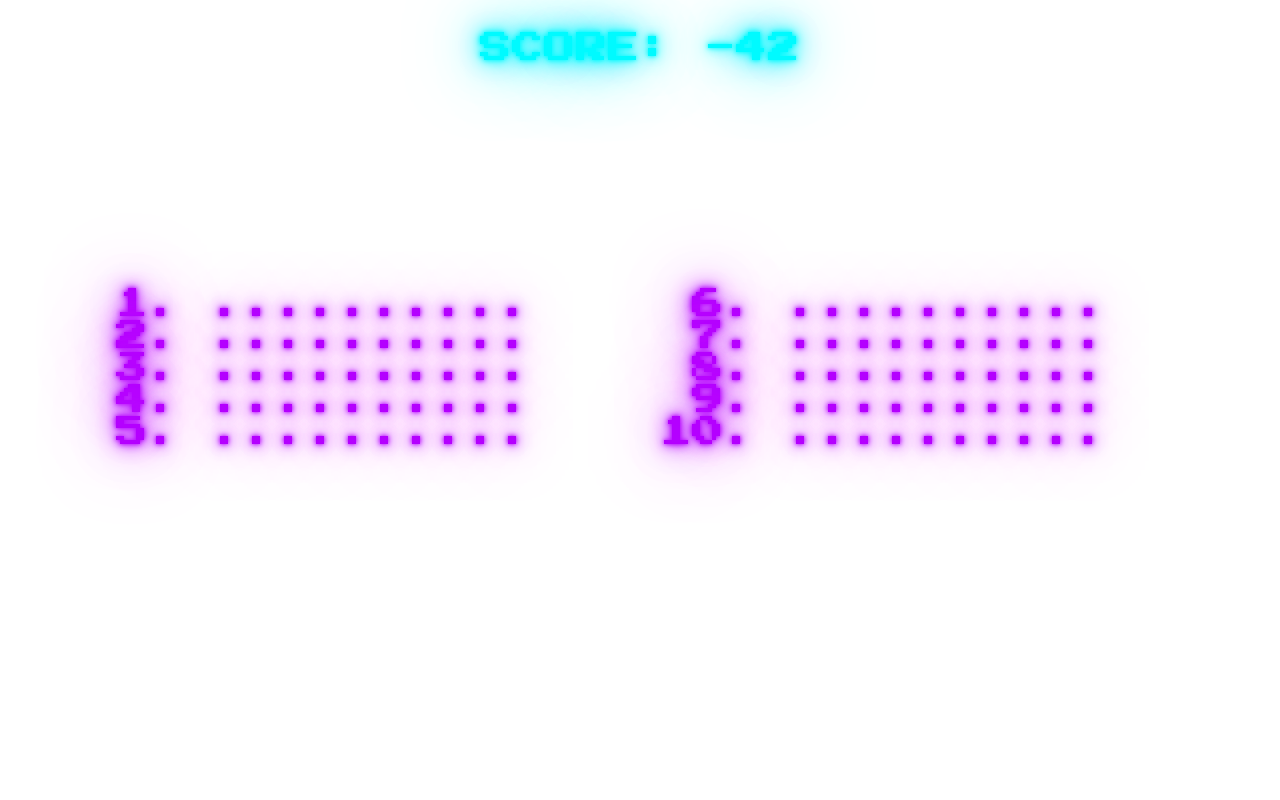
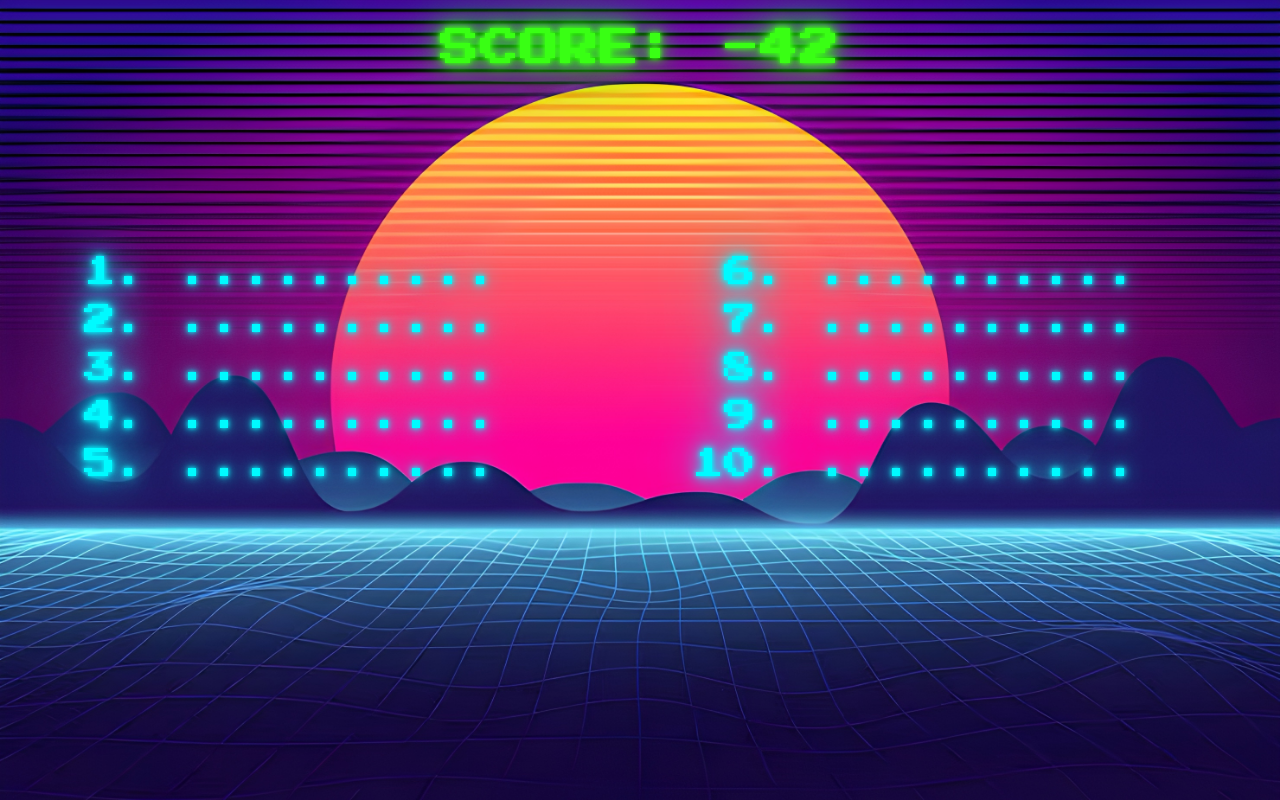
Before and after one commit to ml0uise/INSA-Prog-Web-Projet, a plain HTML site: page Project/death.html in a window 1280 px wide. Drawn offline with Linux system fonts and the light colour scheme.

Commit message:
Added background

```diff
--- a/Project/assets/death.css
+++ b/Project/assets/death.css
@@ -13,17 +13,18 @@
 
 #score {
     font-family: 'Press Start 2P', cursive;
-    font-size: 2em;
-    color: #00faff;
+    font-size: 2.5rem;
     text-transform: uppercase;
+
+    color: #39ff14; /* Neon Green */
 
     /* Neon Glow Layers */
     text-shadow:
-    0 0 4px #00faff,
-    0 0 10px #00faff,
-    0 0 20px #00faff,
-    0 0 40px #00e1ff,
-    0 0 80px #00e1ff;
+    0 0 4px  #39ff14,
+    0 0 10px #39ff14,
+    0 0 20px #39ff14,
+    0 0 40px #00ff00,
+    0 0 80px #00ff00;
 }
 
 #score {
@@ -37,26 +38,28 @@
 #highscores ol {
     counter-reset: section;
     -moz-column-count: 2;
-    -moz-column-gap: 5vw;
+    -moz-column-gap: 25vw;
     -webkit-column-count: 2;
-    -webkit-column-gap: 5vw;
+    -webkit-column-gap: 25vw;
     column-count: 2;
-    column-gap: 20vw;
+    column-gap: 25vw;
 }
 
 #highscores ol li {
     font-family: 'Press Start 2P', cursive;
-    font-size: 2em;
-    color: #b400ff;
+    font-size: 2rem;
+    line-height: 3rem;
     text-transform: uppercase;
+
+    color: #00faff;
 
     /* Neon Glow Layers */
     text-shadow:
-    0 0 4px  #b400ff,
-    0 0 10px #b400ff,
-    0 0 20px #b400ff,
-    0 0 40px #d34dff,
-    0 0 80px #d34dff;
+    0 0 4px #00faff,
+    0 0 10px #00faff,
+    0 0 20px #00faff,
+    0 0 40px #00e1ff,
+    0 0 80px #00e1ff;
 }
 
 .hidden {
@@ -64,6 +67,7 @@
 }
 
 #retry {
+    border-radius: 2vh;
     height: 15vh;
     padding: 1vh;
     background-color: #00f;
@@ -75,3 +79,9 @@
     transition-property: transform;
     transform: translate(5px, 5px);
 }
+
+body {
+  background-repeat: no-repeat;
+  background-attachment: fixed;
+  background-size: cover;
+}
--- a/Project/death.html
+++ b/Project/death.html
@@ -11,7 +11,7 @@
     <script src="assets/death.js"></script>
     <script src="assets/cookies.js"></script>
 </head>
-<body onload="on_load()">
+<body onload="on_load()" background="assets/background.png">
     <div class="center" id="score">
         Score:&nbsp;<span>0</span>
     </div>
```
Also changed, not shown: Project/assets/background.png (added).
